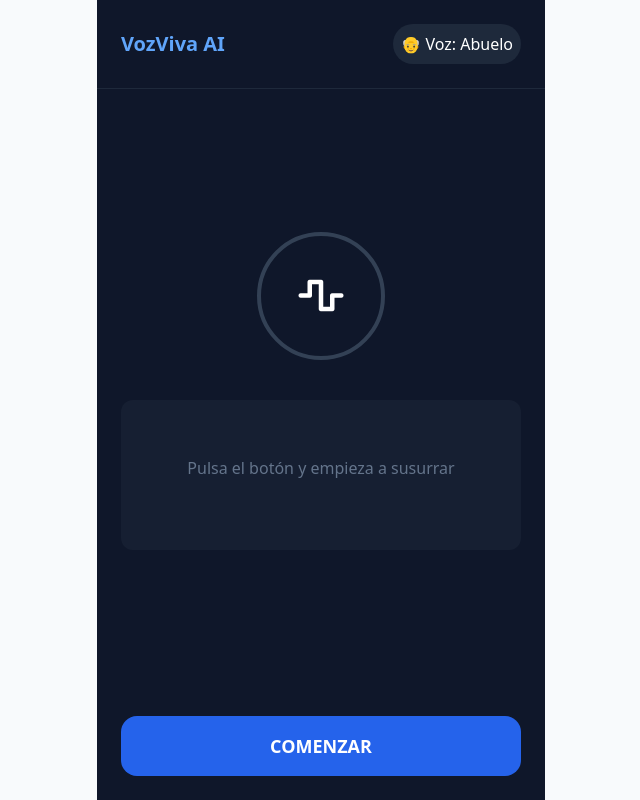
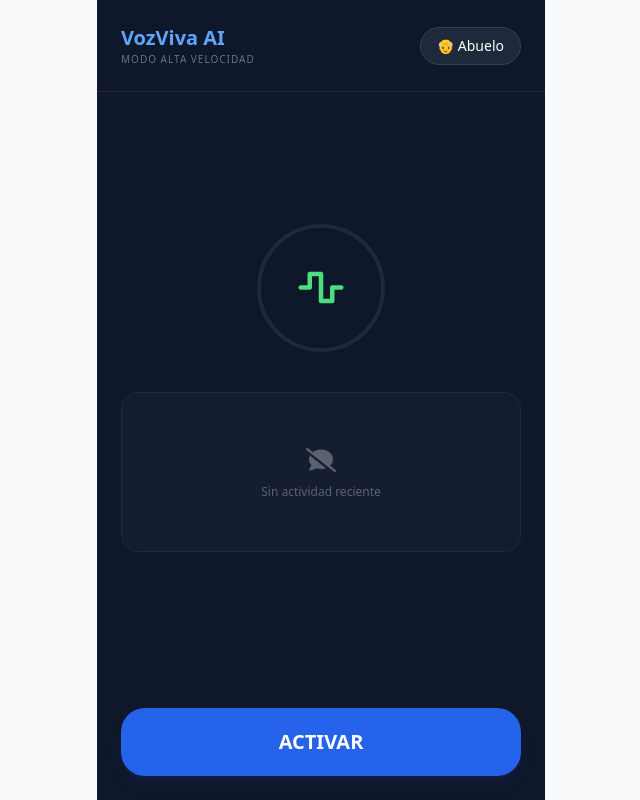
Before and after one commit to Rulisman/VeuPapa, a React (Vite) app: page / in a window 1280 px wide. Shown: the whole page, without its empty margins (319-959 px from the left). Built offline with nearby package versions, Linux system fonts and the light colour scheme; no server answers.

Commit message:
Refactor speech recognition and transcription handling

```diff
--- a/App.tsx
+++ b/App.tsx
@@ -2,7 +2,6 @@ import React, { useState, useEffect, useCallback, useRef } from 'react';
 import { AppStatus, TranscriptionResult, VoiceGender, AppSettings } from './types';
 import { correctTranscription, synthesizeSpeech } from './services/geminiService';
 
-// Helper para decodificar audio base64
 const decodeBase64 = (base64: string) => {
   const binaryString = atob(base64);
   const bytes = new Uint8Array(binaryString.length);
@@ -55,17 +54,20 @@ const App: React.FC = () => {
     }
     const recognition = new (window as any).webkitSpeechRecognition();
     recognition.lang = 'es-ES';
-    recognition.continuous = true;
+
+    // CAMBIO CLAVE 1: continuous false hace que onresult salte MUCHO más rápido
+    recognition.continuous = false;
     recognition.interimResults = false;
 
-    recognition.onstart = () => setStatus(AppStatus.LISTENING);
+    recognition.onstart = () => {
+      setStatus(AppStatus.LISTENING);
+      isProcessingRef.current = false;
+    };
 
     recognition.onresult = (event: any) => {
-      if (isProcessingRef.current || statusRef.current !== AppStatus.LISTENING) return;
-      let finalTranscript = '';
-      for (let i = event.resultIndex; i < event.results.length; ++i) {
-        if (event.results[i].isFinal) finalTranscript += event.results[i][0].transcript;
-      }
+      if (isProcessingRef.current) return;
+
+      const finalTranscript = event.results[0][0].transcript;
       if (finalTranscript.trim()) {
         isProcessingRef.current = true;
         processFinalText(finalTranscript.trim());
@@ -73,6 +75,7 @@ const App: React.FC = () => {
     };
 
     recognition.onend = () => {
+      // Si el micro se apaga (porque continuous es false) y no estamos procesando nada, reiniciamos
       if (statusRef.current === AppStatus.LISTENING && !isProcessingRef.current) {
         try { recognition.start(); } catch (e) {}
       }
@@ -81,12 +84,21 @@ const App: React.FC = () => {
   }, []);
 
   const processFinalText = async (text: string) => {
+    // Abortamos cualquier escucha residual
     if (recognitionRef.current) recognitionRef.current.abort();
+
     setStatus(AppStatus.PROCESSING);
+
     let processedText = text;
+    // La corrección de Gemini tarda ~1-2 segundos
     if (settings.useGeminiCorrection) {
-      processedText = await correctTranscription(text);
+      try {
+        processedText = await correctTranscription(text);
+      } catch (e) {
+        console.error("Error en corrección, usando original");
+      }
     }
+
     setLastTranscription({ original: text, corrected: processedText, timestamp: Date.now() });
     await speak(processedText);
   };
@@ -99,11 +111,15 @@ const App: React.FC = () => {
       }
       const ctx = audioContextRef.current;
       const isMale = settings.voiceGender === VoiceGender.MALE;
-      const voiceName = isMale ? 'Puck' : 'Kore';
-      const pitch = isMale ? -6.0 : 0;
-      const rate = isMale ? 0.85 : 1.0;
 
-      const base64Audio = await synthesizeSpeech(text, voiceName, pitch, rate);
+      // Llamada al TTS (Suele tardar ~1.5 segundos)
+      const base64Audio = await synthesizeSpeech(
+        text,
+        isMale ? 'Puck' : 'Kore',
+        isMale ? -6.0 : 0,
+        isMale ? 0.85 : 1.0
+      );
+
       if (base64Audio) {
         const audioBuffer = await decodeAudioData(decodeBase64(base64Audio), ctx);
         const source = ctx.createBufferSource();
@@ -112,57 +128,70 @@ const App: React.FC = () => {
         gainNode.gain.value = settings.volume;
         source.connect(gainNode);
         gainNode.connect(ctx.destination);
+
         source.onended = () => {
+          // Espera de 1 segundo para evitar que se escuche a sí mismo
           setTimeout(() => {
             isProcessingRef.current = false;
             if (statusRef.current !== AppStatus.IDLE) {
               setStatus(AppStatus.LISTENING);
               try { recognitionRef.current?.start(); } catch (e) {}
             }
-          }, 1000);
+          }, 800);
         };
         source.start(0);
       } else {
-        isProcessingRef.current = false;
-        setStatus(AppStatus.LISTENING);
+        throw new Error("Sin audio");
       }
     } catch (e) {
       isProcessingRef.current = false;
-      setStatus(AppStatus.IDLE);
+      setStatus(AppStatus.LISTENING);
+      try { recognitionRef.current?.start(); } catch (e) {}
     }
   };
 
   return (
     <div className="flex flex-col h-screen max-w-md mx-auto bg-slate-900 text-white font-sans">
       <header className="p-6 border-b border-slate-800 flex justify-between items-center">
-        <h1 className="text-xl font-bold text-blue-400">VozViva AI</h1>
+        <div>
+          <h1 className="text-xl font-bold text-blue-400">VozViva AI</h1>
+          <p className="text-[10px] text-slate-500 uppercase tracking-widest">Modo Alta Velocidad</p>
+        </div>
         <button
           onClick={() => setSettings(s => ({...s, voiceGender: s.voiceGender === VoiceGender.MALE ? VoiceGender.FEMALE : VoiceGender.MALE}))}
-          className="p-2 rounded-full bg-slate-800"
+          className="p-2 px-4 rounded-full bg-slate-800 text-sm border border-slate-700 active:bg-slate-700"
         >
-          {settings.voiceGender === VoiceGender.MALE ? '👴 Voz: Abuelo' : '👩 Voz: Mujer'}
+          {settings.voiceGender === VoiceGender.MALE ? '👴 Abuelo' : '👩 Mujer'}
         </button>
       </header>
 
       <main className="flex-1 p-6 flex flex-col justify-center">
-        <div className={`w-32 h-32 rounded-full mx-auto mb-10 border-4 transition-all duration-500 ${
-          status === AppStatus.LISTENING ? 'border-blue-500 shadow-[0_0_30px_rgba(59,130,246,0.5)] scale-110' :
-          status === AppStatus.SPEAKING ? 'border-green-500 shadow-[0_0_30px_rgba(34,197,94,0.5)]' :
-          'border-slate-700'
+        <div className={`w-32 h-32 rounded-full mx-auto mb-10 border-4 transition-all duration-300 flex items-center justify-center ${
+          status === AppStatus.LISTENING ? 'border-blue-500 shadow-[0_0_40px_rgba(59,130,246,0.4)]' :
+          status === AppStatus.PROCESSING ? 'border-amber-500 animate-pulse' :
+          status === AppStatus.SPEAKING ? 'border-green-500 shadow-[0_0_40px_rgba(34,197,94,0.4)]' :
+          'border-slate-800'
         }`}>
-          <div className="w-full h-full flex items-center justify-center">
-            <i className={`fa-solid ${status === AppStatus.LISTENING ? 'fa-microphone' : 'fa-wave-square'} text-4xl`}></i>
-          </div>
+            <i className={`fa-solid ${
+                status === AppStatus.LISTENING ? 'fa-microphone text-blue-400' :
+                status === AppStatus.PROCESSING ? 'fa-spinner fa-spin text-amber-400' :
+                'fa-wave-square text-green-400'
+            } text-4xl`}></i>
         </div>
 
-        <div className="bg-slate-800/50 p-4 rounded-xl min-h-[150px]">
+        <div className="bg-slate-800/40 border border-slate-800 p-5 rounded-2xl min-h-[160px] backdrop-blur-sm">
           {lastTranscription ? (
-            <>
-              <p className="text-slate-400 text-sm mb-2">Original: {lastTranscription.original}</p>
-              <p className="text-xl font-medium">{lastTranscription.corrected}</p>
-            </>
+            <div className="animate-in fade-in duration-500">
+              <p className="text-slate-500 text-[10px] uppercase font-bold mb-1">Entrada detectada</p>
+              <p className="text-slate-300 italic mb-4 text-sm">"{lastTranscription.original}"</p>
+              <p className="text-slate-500 text-[10px] uppercase font-bold mb-1">Voz Clarificada</p>
+              <p className="text-lg font-semibold text-white leading-tight">{lastTranscription.corrected}</p>
+            </div>
           ) : (
-            <p className="text-slate-500 text-center mt-10">Pulsa el botón y empieza a susurrar</p>
+            <div className="flex flex-col items-center justify-center h-full opacity-30">
+              <i className="fa-solid fa-comment-slash text-2xl mb-2"></i>
+              <p className="text-xs">Sin actividad reciente</p>
+            </div>
           )}
         </div>
       </main>
@@ -179,11 +208,11 @@ const App: React.FC = () => {
               setStatus(AppStatus.IDLE);
             }
           }}
-          className={`w-full py-4 rounded-2xl font-bold text-lg ${
-            status === AppStatus.IDLE ? 'bg-blue-600' : 'bg-rose-600'
+          className={`w-full py-5 rounded-3xl font-black text-xl transition-all active:scale-95 ${
+            status === AppStatus.IDLE ? 'bg-blue-600 shadow-lg shadow-blue-900/20' : 'bg-rose-600'
           }`}
         >
-          {status === AppStatus.IDLE ? 'COMENZAR' : 'DETENER'}
+          {status === AppStatus.IDLE ? 'ACTIVAR' : 'DETENER'}
         </button>
       </footer>
     </div>
```
